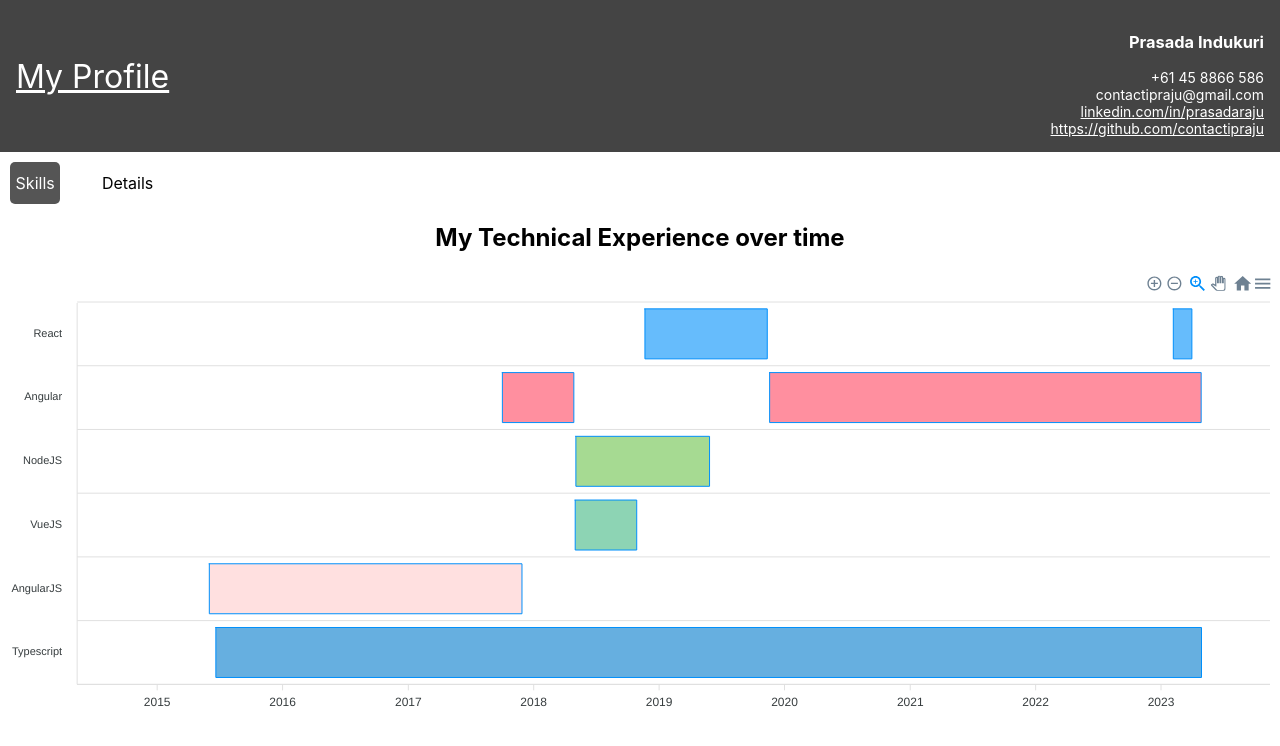
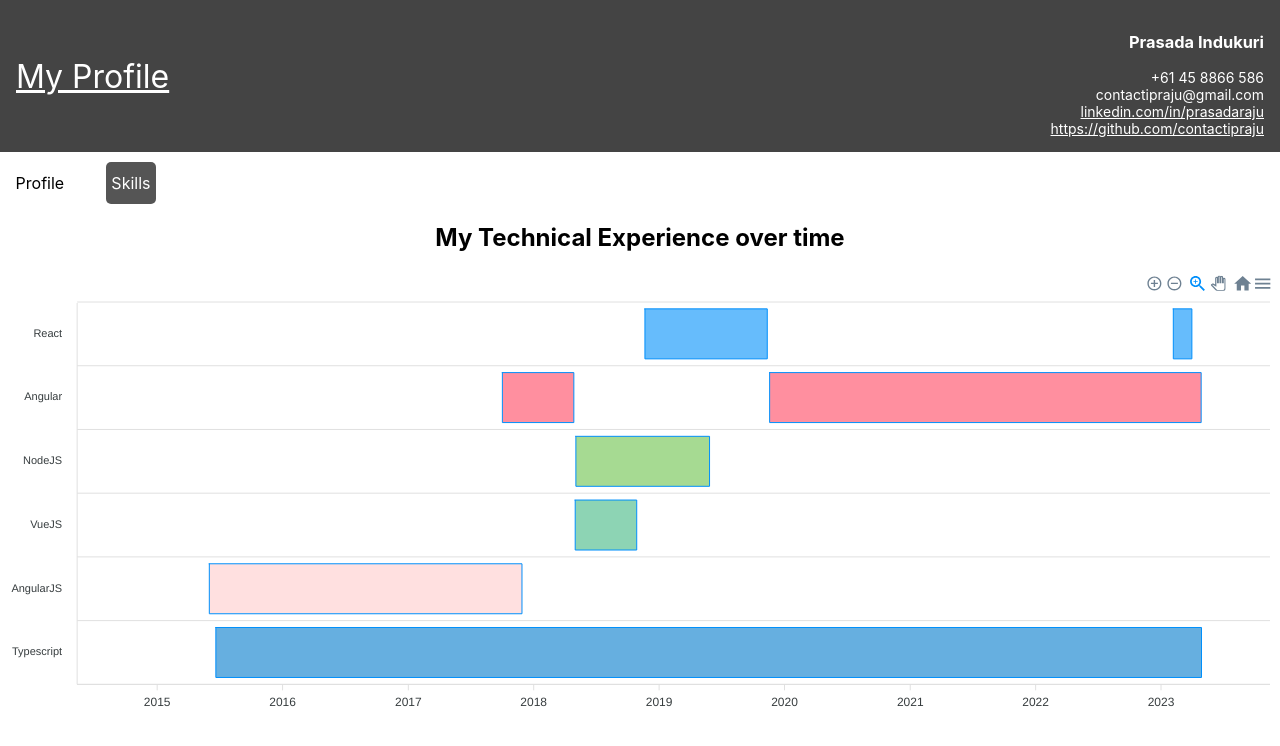
Before and after one commit to contactipraju/texperience, a React (Create React App) app: page /skills in a window 1280 px wide. Shown: the top 746 px of the page. Built offline with nearby package versions, Linux system fonts and the light colour scheme.

Commit message:
refactoring profile (formerly details) page and its artifacts (context, service etc)

```diff
--- a/src/App.tsx
+++ b/src/App.tsx
@@ -5,10 +5,10 @@
 import Header from './core/Header/Header';
 import NavBar from './core/NavBar/NavBar';
 
-import { ProfileContextProvider } from './contexts/ProfileContext';
+import { ProfileContextProvider } from './pages/profile/ProfileContext';
 
+import ProfilePage   from './pages/profile/ProfilePage';
 import SkillsPage    from './pages/skills/SkillsPage';
-import DetailsPage   from './pages/details/DetailsPage';
 import PortfolioPage from './pages/portfolio/PortfolioPage';
 
 function App() {
@@ -20,8 +20,8 @@
 						<NavBar />
 
 						<Routes>
+							<Route path="/profile" element={<ProfilePage />} />
 							<Route path="/skills" element={<SkillsPage />} />
-							<Route path="/details" element={<DetailsPage />} />
 							<Route path="/portfolio" element={<PortfolioPage />} />
 							<Route path="*" element={<Navigate to="/skills" />} />
 						</Routes>
--- a/src/core/Header/Header.tsx
+++ b/src/core/Header/Header.tsx
@@ -2,7 +2,7 @@
 import './Header.scss';
 
 import { useContext } from 'react';
-import { ProfileContext, IProfileContext } from './../../contexts/ProfileContext';
+import { ProfileContext, IProfileContext } from '../../pages/profile/ProfileContext';
 
 function Header() {
 	const { isLoading, profile } = useContext(ProfileContext) as IProfileContext;
--- a/src/core/NavBar/NavBar.tsx
+++ b/src/core/NavBar/NavBar.tsx
@@ -8,18 +8,18 @@
 			<nav>
 				<ul>
 					<li>
+						<NavLink to="/profile"
+							className={({isActive, isPending }) =>
+							isPending ? "pending" : isActive ? "active" : ""
+						}
+						> Profile </NavLink>
+					</li>
+					<li>
 						<NavLink to="/skills"
 							className={({isActive, isPending }) =>
 							isPending ? "pending" : isActive ? "active" : ""
 						}
 						> Skills </NavLink>
-					</li>
-					<li>
-						<NavLink to="/details"
-							className={({isActive, isPending }) =>
-							isPending ? "pending" : isActive ? "active" : ""
-						}
-						> Details </NavLink>
 					</li>
 					{/* <li>
 						<NavLink to="/portfolio"
--- a/src/pages/details/components/DetailsForm/DetailsForm.scss
+++ /dev/null
@@ -1,2 +0,0 @@
-#details-form {
-}
--- a/src/contexts/ProfileContext.tsx
+++ b/src/pages/profile/ProfileContext.tsx
@@ -1,7 +1,7 @@
 import { createContext } from "react";
 import { useState, useEffect } from "react";
 
-import { getProfile }  from '../core/Profile/Profile.service';
+import { getProfile }  from './Profile.service';
 
 export interface ProfileInfo {
 	name: string;
--- a/src/pages/details/DetailsPage.scss
+++ b/src/pages/profile/ProfilePage.scss
@@ -1,4 +1,4 @@
-#details-page {
+#profile-page {
 	.component-title {
 		text-align: center;
 	}
--- a/src/pages/details/DetailsPage.tsx
+++ b/src/pages/profile/ProfilePage.tsx
@@ -1,18 +1,18 @@
-import './DetailsPage.scss';
+import './ProfilePage.scss';
 
-import DetailsForm from './components/DetailsForm/DetailsForm';
+import ProfileForm from './components/ProfileForm/ProfileForm';
 
-const DetailsPage = () => {
+const ProfilePage = () => {
 	return (
-		<div id="details-page">
+		<div id="profile-page">
 			<h2>Contact Information</h2>
 			<div className="desc"> Changes done here reflect across the app, as they're stored in global store (using Context API) </div>
 
 			<div className="content">
-				<DetailsForm />
+				<ProfileForm />
 			</div>
 		</div>
 	)
 }
 
-export default DetailsPage;
+export default ProfilePage;
--- /dev/null
+++ b/src/pages/profile/components/ProfileForm/ProfileForm.scss
@@ -0,0 +1,2 @@
+#profile-form {
+}
--- a/src/pages/details/components/DetailsForm/DetailsForm.tsx
+++ b/src/pages/profile/components/ProfileForm/ProfileForm.tsx
@@ -1,4 +1,4 @@
-import './DetailsForm.scss';
+import './ProfileForm.scss';
 
 import FormTemplate from '@data-driven-forms/mui-component-mapper/form-template';
 import { FormRenderer } from '@data-driven-forms/react-form-renderer';
@@ -6,9 +6,9 @@
 import { componentTypes } from '@data-driven-forms/react-form-renderer';
 
 import { useContext } from 'react';
-import { ProfileContext, IProfileContext } from '../../../../contexts/ProfileContext';
+import { ProfileContext, IProfileContext } from '../../ProfileContext';
 
-const DetailsForm = (props: any) => {
+const ProfileForm = (props: any) => {
 	const { isLoading, profile, setProfile } = useContext(ProfileContext) as IProfileContext;
 
 	const schema = {
@@ -53,12 +53,12 @@
 	};
 
 	const dataReady = (values: any) => {
-		console.log("DetailsForm - updating Context: ", values);
+		console.log("ProfileForm - updating Context: ", values);
 		setProfile(values);
 	};
 
 	return (
-		<div id="details-form">
+		<div id="Profile-form">
 			<div className="content">
 				{!isLoading &&
 					<FormRenderer
@@ -73,4 +73,4 @@
 	)
 }
 
-export default DetailsForm;
+export default ProfileForm;
```
Also changed, not shown: src/pages/profile/Profile.service.ts (renamed from src/core/Profile/Profile.service.ts).
